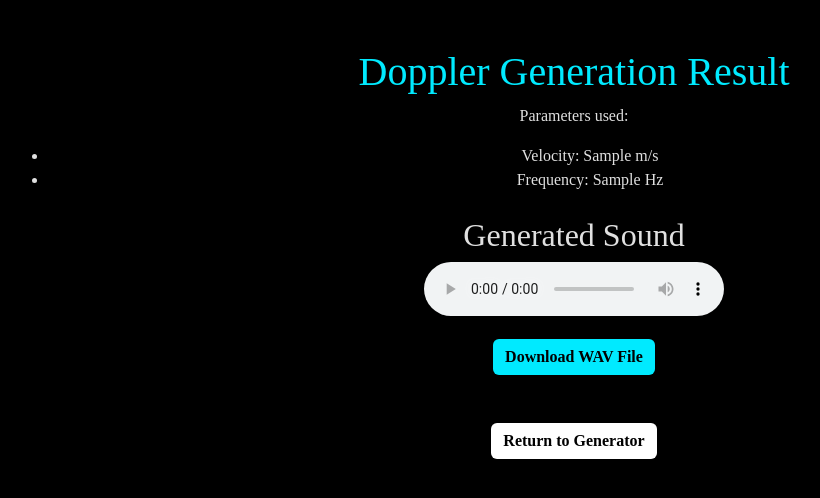
After one commit to YasmeenBadr/Multi-Signal_Viewer_and_Predictor, a Flask app: template templates/doppler_result.html in a window 1280 px wide. The commit adds this page. Shown: the top 498 px of the page, without its empty margins (66-886 px from the left). Run offline with Flask 3, Linux system fonts and the light colour scheme; the template is opened without the code that fills it: most values are stand-ins (such as "Sample title", 1, 10 or a date in 2020); parts of the project's set-up code (start-up, migrations or seed data) failed here and were passed over.

Commit message:
Doppler Result View

```diff
--- a/app.py
+++ b/app.py
@@ -2,6 +2,9 @@ from flask import Flask, render_template
 from signals import eeg, ecg, radar, doppler
 
 app = Flask(__name__)
+
+# 🛑 CRITICAL FIX: Set a secret key for session management
+app.secret_key = 'a_secure_and_random_string_of_your_choice_1234567890'
 
 @app.route("/")
 def home():
--- a/templates/doppler.html
+++ b/templates/doppler.html
@@ -20,15 +20,12 @@
     <h1>Doppler Viewer</h1>
     <p>Choose an action below:</p>
 
-    <!-- Detect button -->
     <a href="/doppler/detect" class="btn doppler-btn m-2">Detect</a>
 
-    <!-- Form for Generate -->
-    <form method="POST" action="/doppler/generate" class="mt-3">
+    <form method="POST" action="{{ url_for('doppler.generate') }}" class="mt-3">
       <input type="number" step="0.1" min="0" name="velocity" class="form-control" placeholder="Enter velocity (m/s) — e.g. 0, 10, 30" required>
       <input type="number" step="1" min="20" name="frequency" class="form-control" placeholder="Enter frequency (Hz) — e.g. 100 or 150" required>
 
-      <!-- hidden default values (مهم: خففنا المسافة من 100 إلى 5 ليبان الصوت) -->
       <input type="hidden" name="distance" value="5">
       <input type="hidden" name="duration" value="6">
 
--- /dev/null
+++ b/templates/doppler_result.html
@@ -0,0 +1,44 @@
+<!DOCTYPE html>
+<html lang="en">
+<head>
+  <meta charset="UTF-8">
+  <title>Doppler Result</title>
+  <link rel="stylesheet" href="https://cdn.jsdelivr.net/npm/bootstrap@5.3.0/dist/css/bootstrap.min.css">
+  <style>
+    body { background:#000; color:#e0e0e0; text-align:center; font-family:"Times New Roman"; }
+    h1 { color:#00eaff; }
+    .doppler-btn { background-color: #00eaff; border: none; color: black; font-weight: bold; }
+    .doppler-btn:hover { background-color: #00c0cc; color: white; }
+    .back-btn { background-color: white; border: none; color: black; font-weight: bold; }
+    .back-btn:hover { background-color: #e0e0e0; color: black; }
+    .hint { color: #cfd8dc; font-size: 0.9rem; margin-top: 6px; }
+  </style>
+</head>
+<body>
+  <div class="container mt-5">
+    <h1>Doppler Generation Result</h1>
+
+    <div id="result-details" class="mb-4">
+        <p>Parameters used:</p>
+        <ul>
+            <li>Velocity: {{ v }} m/s</li>
+            <li>Frequency: {{ f0 }} Hz</li>
+        </ul>
+    </div>
+
+    <div id="audio-player-container">
+        <h2>Generated Sound</h2>
+        <audio controls>
+            <source src="{{ url_for('doppler.serve_audio', file_id=audio_file_id) }}" type="audio/wav">
+            Your browser does not support the audio element.
+        </audio>
+    </div>
+
+    <a href="{{ url_for('doppler.serve_audio', file_id=audio_file_id) }}"
+       download="doppler_v{{ v }}_f{{ f0 }}.wav" class="btn doppler-btn mt-3">Download WAV File</a>
+
+    <br>
+    <a href="{{ url_for('doppler.index') }}" class="btn back-btn mt-5">Return to Generator</a>
+  </div>
+</body>
+</html>
```
Also changed, not shown: signals/doppler.py (+48 -25 lines).
